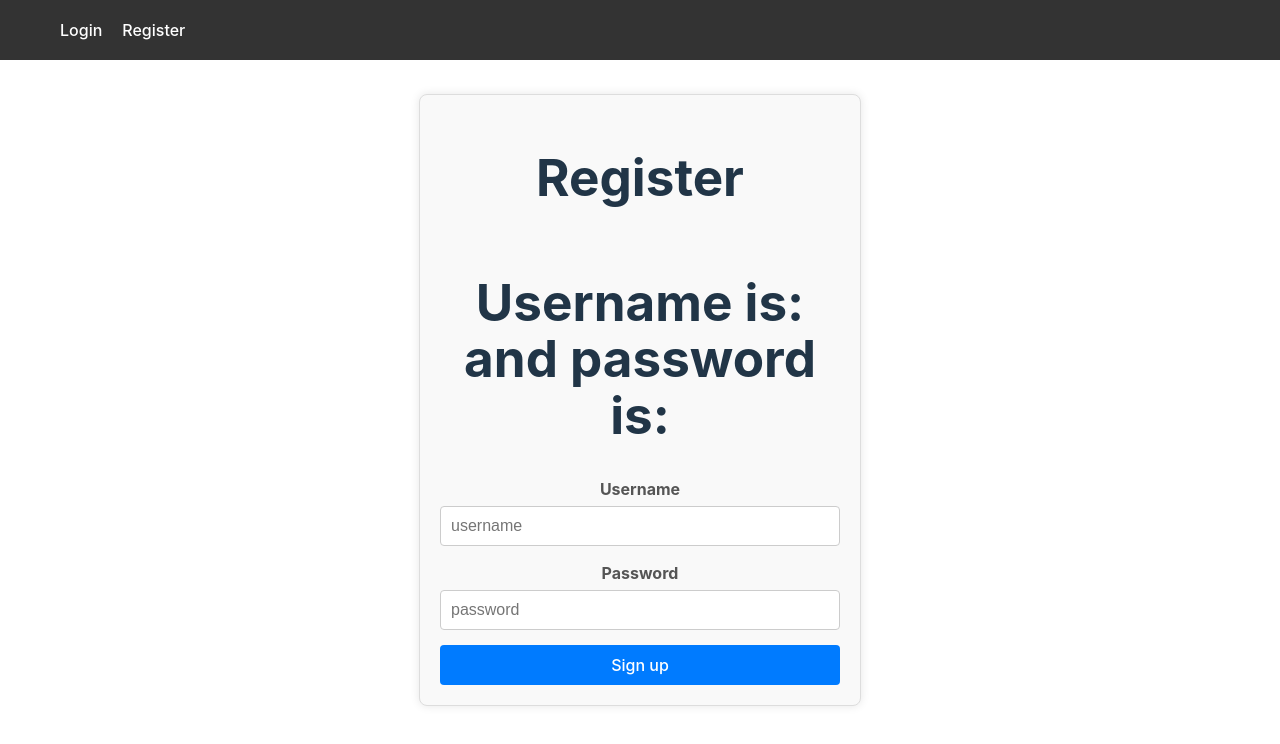
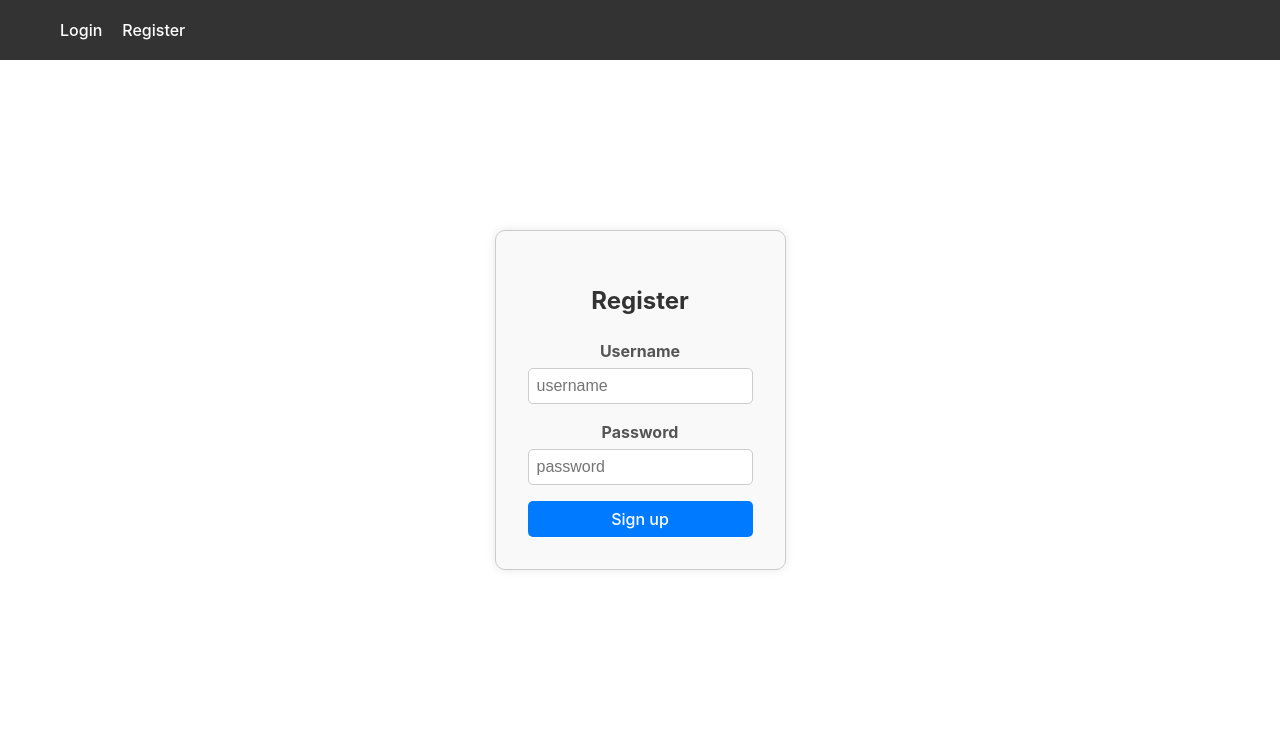
Before and after one commit to Nosiferum/UserAPIFrontend, a React (Vite) app: page /register in a window 1280 px wide. Shown: the top 744 px of the page. Built offline with nearby package versions, Linux system fonts and the light colour scheme.

Commit message:
feat: changed styling of login and register forms

```diff
--- a/src/components/Login.css
+++ b/src/components/Login.css
@@ -5,6 +5,7 @@
     border: 1px solid #ccc;
     border-radius: 10px;
     background-color: #f9f9f9;
+    box-shadow: 0 0 10px rgba(0, 0, 0, 0.1);
 }
 
 .login-page h2 {
@@ -20,11 +21,22 @@
     margin-bottom: 1rem;
 }
 
+.login-page label {
+    font-weight: bold;
+    margin-bottom: 5px;
+    color: #555;
+}
+
 .login-page input {
     padding: 0.5rem;
     font-size: 1rem;
     border: 1px solid #ccc;
     border-radius: 5px;
+}
+
+.register-form input:focus {
+    border-color: #007bff;
+    outline: none;
 }
 
 .login-page button {
@@ -37,8 +49,12 @@
     cursor: pointer;
 }
 
+.login-page button:hover {
+    background-color: #0056b3;
+}
+
 .error-message {
-    color: #d9534f;
+    color: #e70c0c;
     background-color: #f2dede;
     border: 1px solid #ebccd1;
     border-radius: 4px;
--- a/src/components/Register.css
+++ b/src/components/Register.css
@@ -1,9 +1,9 @@
 .register-form {
     max-width: 400px;
-    margin: 50px auto;
-    padding: 20px;
-    border: 1px solid #ddd;
-    border-radius: 8px;
+    margin: 0 auto;
+    padding: 2rem;
+    border: 1px solid #ccc;
+    border-radius: 10px;
     background-color: #f9f9f9;
     box-shadow: 0 0 10px rgba(0, 0, 0, 0.1);
 }
@@ -20,7 +20,7 @@
 }
 
 .register-form form div {
-    margin-bottom: 15px;
+    margin-bottom: 1rem;
 }
 
 .register-form label {
@@ -31,12 +31,10 @@
 }
 
 .register-form input {
-    width: 100%;
-    padding: 10px;
-    font-size: 16px;
+    padding: 0.5rem;
+    font-size: 1rem;
     border: 1px solid #ccc;
-    border-radius: 4px;
-    box-sizing: border-box;
+    border-radius: 5px;
 }
 
 .register-form input:focus {
@@ -45,12 +43,12 @@
 }
 
 .register-form button {
-    padding: 10px;
-    font-size: 16px;
+    padding: 0.5rem;
+    font-size: 1rem;
+    background-color: #007bff;
     color: white;
-    background-color: #007bff;
     border: none;
-    border-radius: 4px;
+    border-radius: 5px;
     cursor: pointer;
 }
 
@@ -59,7 +57,11 @@
 }
 
 .error-message {
-    color: red;
-    margin-bottom: 10px;
-    text-align: center;
+    color: #e70c0c;
+    background-color: #f2dede;
+    border: 1px solid #ebccd1;
+    border-radius: 4px;
+    padding: 10px;
+    margin-bottom: 20px;
+    font-weight: bold;
 }
--- a/src/components/Register.tsx
+++ b/src/components/Register.tsx
@@ -27,10 +27,9 @@ function Register() {
 
     return (
         <div className="register-form">
-            <h1>Register</h1>
+            <h2>Register</h2>
             {error && <div className="error-message">{error}</div>}
             <form onSubmit={handleSubmit}>
-                <h1>Username is: {formData.username} and password is: {formData.password}</h1>
                 <div>
                     <label htmlFor="username">Username</label>
                     <input type="text"
```
